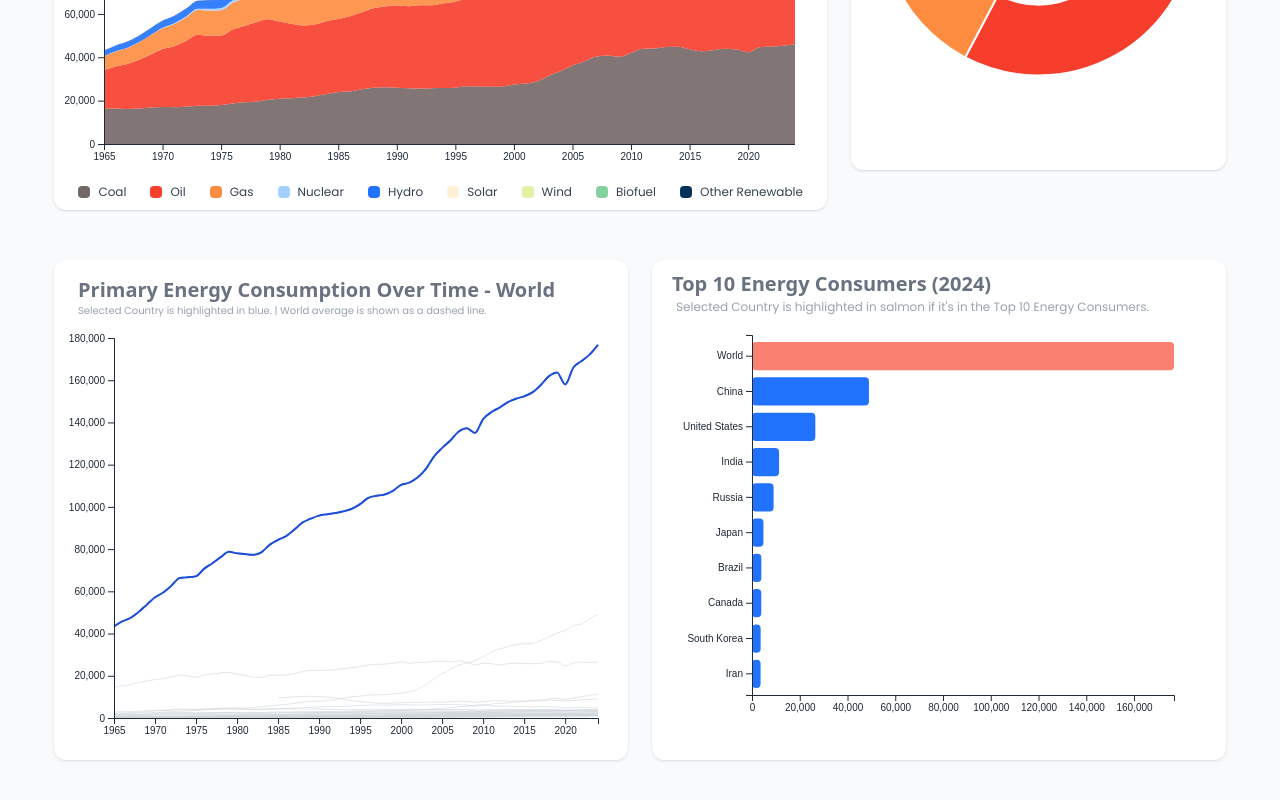
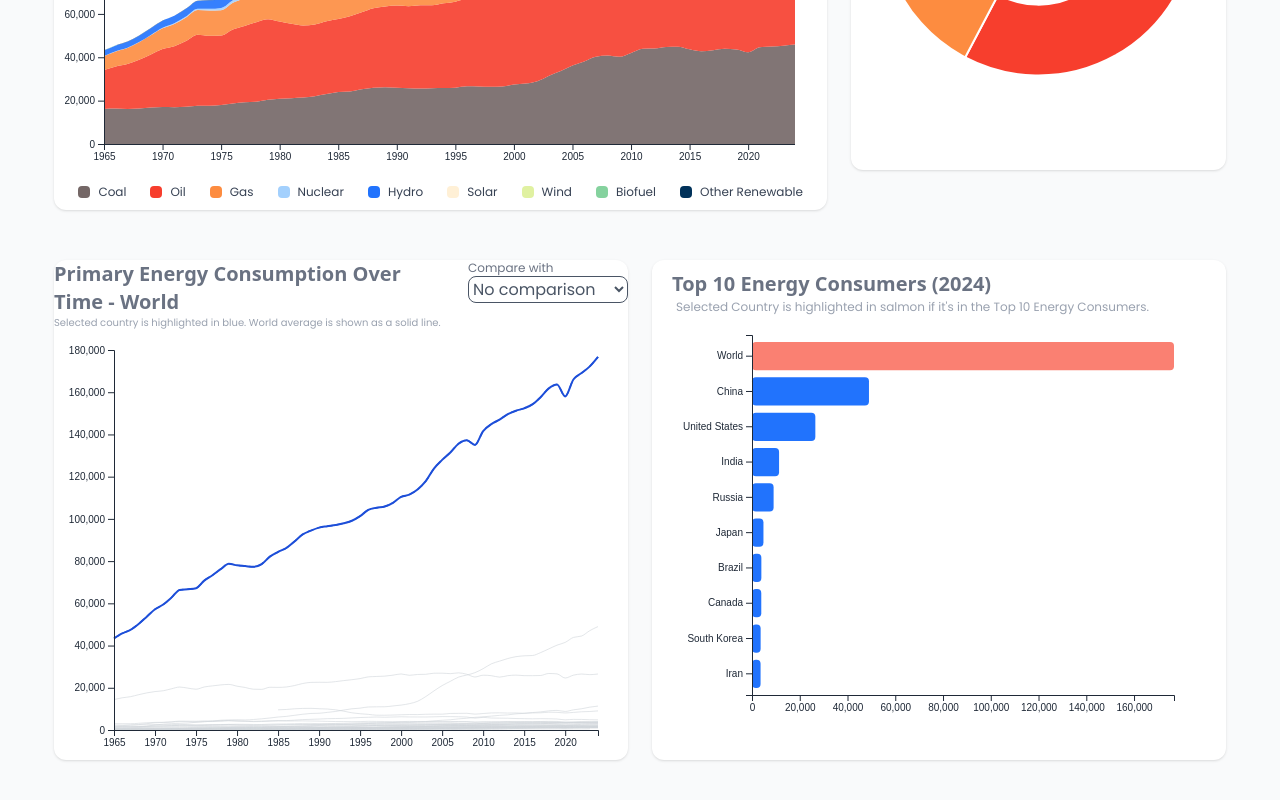
Before and after one commit to webpagearshi/energy-dashboard, a React (Vite) app: page / in a window 1280 px wide. Shown: the part 709-1509 px from the top of the page. Built offline with nearby package versions, Linux system fonts and the light colour scheme.

Commit message:
add comparison option to line chart

```diff
--- a/src/components/charts/LineChart.jsx
+++ b/src/components/charts/LineChart.jsx
@@ -1,6 +1,12 @@
 import * as d3 from "d3";
 
-export default function LineChart({ width, height, data, selectedCountry }) {
+export default function LineChart({
+  width,
+  height,
+  data,
+  selectedCountry,
+  comparisonCountry,
+}) {
   const margin = {
     top: 20,
     right: 30,
@@ -42,7 +48,12 @@ export default function LineChart({ width, height, data, selectedCountry }) {
   // ---------------------------
 
   const otherLines = [...countries.entries()]
-    .filter(([country]) => country !== selectedCountry && country !== "World")
+    .filter(
+      ([country]) =>
+        country !== selectedCountry &&
+        country !== comparisonCountry &&
+        country !== "World",
+    )
     .map(([country, values]) => (
       <path
         key={country}
@@ -76,6 +87,22 @@ export default function LineChart({ width, height, data, selectedCountry }) {
 
   const selectedData = countries.get(selectedCountry);
 
+  // Comparison Country Data
+
+  const comparisonData = comparisonCountry
+    ? countries.get(comparisonCountry)
+    : undefined;
+
+  const comparisonLine = comparisonData && (
+    <path
+      d={lineGenerator(comparisonData)}
+      fill="none"
+      stroke="#8b5cf6"
+      strokeWidth={2}
+      strokeDasharray="3 3"
+    />
+  );
+
   const selectedLine = selectedData && (
     <path
       d={lineGenerator(selectedData)}
@@ -98,6 +125,9 @@ export default function LineChart({ width, height, data, selectedCountry }) {
 
         {/* World */}
         {worldLine}
+
+        {/* Comparison Country */}
+        {comparisonLine}
 
         {/* Selected Country */}
         {selectedLine}
--- a/src/components/charts/ResponsiveLineChart.jsx
+++ b/src/components/charts/ResponsiveLineChart.jsx
@@ -1,4 +1,4 @@
-import { useRef } from "react";
+import { useRef, useEffect, useState } from "react";
 import { useDimensions } from "../../hooks/useDimensions";
 import LineChart from "./LineChart";
 
@@ -6,39 +6,76 @@ export default function ResponsiveLineChart({ data, selectedCountry }) {
   const chartRef = useRef();
 
   const dimensions = useDimensions(chartRef);
+  const [comparisonCountry, setComparisonCountry] = useState("");
+
+  const comparisonOptions = [...new Set(data.map((d) => d.country))]
+    .filter((country) => country !== "World" && country !== selectedCountry)
+    .sort(); // Sort the options alphabetically
+
+  useEffect(() => {
+    if (comparisonCountry === selectedCountry) {
+      setComparisonCountry("");
+    }
+  }, [selectedCountry, comparisonCountry]); // Reset comparison country if it matches the selected country
 
   return (
+    // OUTER CONTAINER — KEEP THIS
     <div
       ref={chartRef}
       className="w-full h-[500px] bg-white rounded-xl shadow"
       style={{ marginTop: "20px" }}
     >
-      <h2
-        className="text-xl text-gray-500 font-semibold"
-        style={{
-          paddingLeft: "24px",
-          paddingTop: "16px",
-        }}
-      >
-        Primary Energy Consumption Over Time - {selectedCountry}
-      </h2>
-      <p
-        className="text-sm text-gray-400"
-        style={{
-          paddingLeft: "24px",
-          paddingTop: "0px",
-          fontSize: "10px",
-        }}
-      >
-        Selected Country is highlighted in blue. | World average is shown as a
-        dashed line.
-      </p>
+      {/* HEADER: Title + Comparison Selector */}
+      <div className="flex justify-between items-start px-6 pt-4 gap-4">
+        {/* LEFT: Chart title and description */}
+        <div>
+          <h2 className="text-xl text-gray-500 font-semibold">
+            Primary Energy Consumption Over Time - {selectedCountry}
+          </h2>
+
+          <p
+            className="text-sm text-gray-400 mt-1"
+            style={{ fontSize: "10px" }}
+          >
+            Selected country is highlighted in blue. World average is shown as a
+            solid line.
+          </p>
+        </div>
+
+        {/* RIGHT: Comparison country selector */}
+        <div className="flex flex-col min-w-[160px]">
+          <label
+            htmlFor="comparison-country"
+            className="text-xs text-gray-500 mb-1"
+          >
+            Compare with
+          </label>
+
+          <select
+            id="comparison-country"
+            value={comparisonCountry}
+            onChange={(e) => setComparisonCountry(e.target.value)}
+            className="border rounded-lg px-3 py-2 text-xs text-gray-600"
+          >
+            <option value="">No comparison</option>
+
+            {comparisonOptions.map((country) => (
+              <option key={country} value={country}>
+                {country}
+              </option>
+            ))}
+          </select>
+        </div>
+      </div>
+
+      {/* CHART */}
       {dimensions.width > 0 && (
         <LineChart
           width={dimensions.width}
           height={450}
           data={data}
           selectedCountry={selectedCountry}
+          comparisonCountry={comparisonCountry}
         />
       )}
     </div>
```
